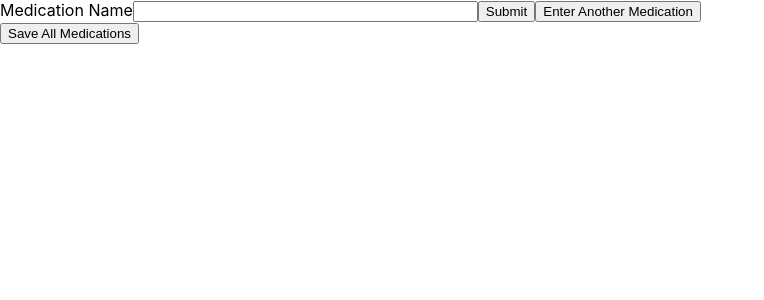
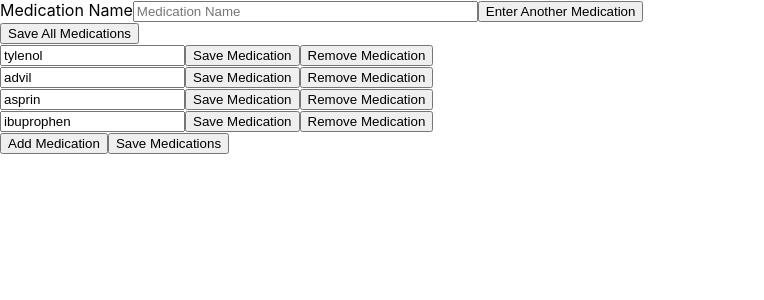
Before and after one commit to craig-lion/validateMeds, a React (Create React App) app in the folder validate_meds/: page / in a window 1280 px wide. Shown: the top 300 px of the page, without its empty margins (0-764 px from the left). Built offline with nearby package versions, Linux system fonts and the light colour scheme.

Commit message:
switched to FieldArray, can add/remove medication and save array of medications

```diff
--- a/validate_meds/package.json
+++ b/validate_meds/package.json
@@ -7,6 +7,7 @@
     "@testing-library/react": "^9.5.0",
     "@testing-library/user-event": "^7.2.1",
     "formik": "^2.1.5",
+    "formik-effect": "^1.2.0",
     "react": "^16.13.1",
     "react-dom": "^16.13.1",
     "react-scripts": "3.4.3",
--- a/validate_meds/src/App.js
+++ b/validate_meds/src/App.js
@@ -1,6 +1,7 @@
 import React, {useState} from 'react';
-import styled from 'styled-components';
-import { useFormik } from 'formik';
+import {  Form, Field, Formik } from 'formik';
+import { Effect } from 'formik-effect'
+import AddMeds from './addMeds'
 
 import './App.css';
 
@@ -10,67 +11,57 @@
     rxnorm: null,
   })
   const [allMeds, setAllMeds] = useState([])
-  const [count, setCount] = useState(1)
   const newMedication = () => {
     console.log('ye dis click fam')
-    setCount(count + 1)
   }
   const saveMedications = () => {
     console.log('medications saved')
   }
 
-  const handleChange = (e) => {
-    console.log(e.target.value)
-    setOneMed({...oneMed, name:e.target.value})
-  }
-
-  const formik = useFormik({
+  const formik = {
     initialValues: {
       drugName: '',
     },
-    onSubmit: name => {
-      setOneMed({...oneMed, name})
+    onSubmit: (values) => {
+      console.log('this is oneMed:', oneMed)
+      setAllMeds([...allMeds, oneMed])
+      console.log(oneMed)
     },
-  });
+    onChange: (currentFormik, nextFormik) => {
+      // do whatevs
+      // FYI if you alter state it will cause another render
+      console.log(currentFormik, nextFormik)
+   }
+  };
 
   const OneInput = (c) => (
-      <NewMedContainer key={c}>
-        <form onSubmit={formik.handleSubmit}>
-      <label htmlFor="drugName">Medication Name</label>
-      <input
-        name="drugName"
-        onChange={formik.handleChange}
-        value={formik.values.drugName}
-        size="40"
-      />
-      <button type="submit">Submit</button>
-      <button type="button" onClick={newMedication}>Enter Another Medication</button>
-     </form>
-       </NewMedContainer>
+    <>
+    <Formik
+      key={c}
+      onSubmit={formik.onSubmit}
+      initialValues={formik.initialValues}
+      render={props =>
+        <Form>
+          {/* <Effect onChange={formik.onChange} /> */}
+          <label htmlFor="drugName">Medication Name</label>
+          <Field
+            name="drugName"
+            placeholder="Medication Name"
+            size="40"
+          />
+          <button type="submit">Enter Another Medication</button>
+        </Form>}
+    />
+    </>
   )
-
-
-  const makeAllInputs = () => {
-    let array = []
-    for (let i=0; i < count; i++) {
-      array.push(OneInput(count))
-    }
-    return array
-  }
-
-  const allInputs = makeAllInputs()
 
   return (
       <>
-        {allInputs}
+        <OneInput />
         <button type="button" onClick={saveMedications}>Save All Medications</button>
+        <AddMeds />
       </>
   );
 }
 
-const NewMedContainer = styled.div`
-  display: flex;
-  flex-direction: column;
-`
-
 export default App;
--- /dev/null
+++ b/validate_meds/src/addMeds.jsx
@@ -0,0 +1,105 @@
+
+import { Formik, FormikProps, Form, Field, ErrorMessage, FieldArray } from 'formik';
+import React, {useState} from 'react';
+
+const AddMeds = () => {
+  const [submitting, setSubmitting] = useState(true)
+  const [medications, setMedications] = useState([
+    'tylenol',
+    'advil',
+    'asprin',
+    'ibuprophen'
+  ])
+  const handleSubmit = (values) => {
+    setSubmitting(false);
+    console.log('medications: ', medications)
+
+  }
+
+  const saveMed = (e) => {
+    console.log('here is where we would update medications', e.getElement)
+  }
+
+  const saveAllMeds = () => {
+    console.log('this is medications: ', medications)
+  }
+    return(
+      <Formik
+        initialValues={{
+          medications: medications
+        }}
+        validate={(values) => {
+          let errors = [];
+
+          if(!values.medications.length)
+            errors.medications = "At least one medication is required";
+          return errors;
+        }}
+
+        onSubmit={handleSubmit}
+        render={formProps => {
+          return(
+            <Form>
+              <FieldArray
+                name='medications'
+                render={arrayHelpers => (
+            	   <div>
+                   {formProps.values.medications.map((medication, index) => (
+
+                     <div key={index}>
+
+                      {/* Edit the value here */}
+                      <Field
+                        name={`medications.${index}`}
+                        id={medication}
+                       />
+
+                        {/* Add this medication to array */}
+                        <button
+                         type="button"
+                         onClick={
+                           () => {
+                            const newMed = formProps.values.medications[index]
+                            console.log(newMed)
+                            setMedications([
+                          ...medications.slice(0,index),
+                          newMed,
+                          ...medications.slice(index)
+                            ])
+                          }
+                          }
+                        >Save Medication</button>
+
+                       {/* Remove this medication */}
+                       <button
+                          type="button"
+                          onClick={() => {
+                            medications.splice(index,1)
+                            setMedications(medications)
+                            arrayHelpers.remove(index)
+                          }}
+                        >Remove Medication</button>
+
+
+                     </div>
+                  ))}
+
+                  {/* Add a new empty medication at the end of the list */}
+                  <button
+                    type="button"
+                    onClick={() => arrayHelpers.push('')}
+                  >Add Medication</button>
+                  <button
+                    type="button"
+                    onClick={saveAllMeds}
+                  >Save Medications</button>
+                 </div>
+            	  )}
+            	/>
+              </Form>
+          );
+        }}
+      />);
+  }
+
+  export default AddMeds
```
Also changed, not shown: 1 other file (tests, documents, lock files or other folders).
